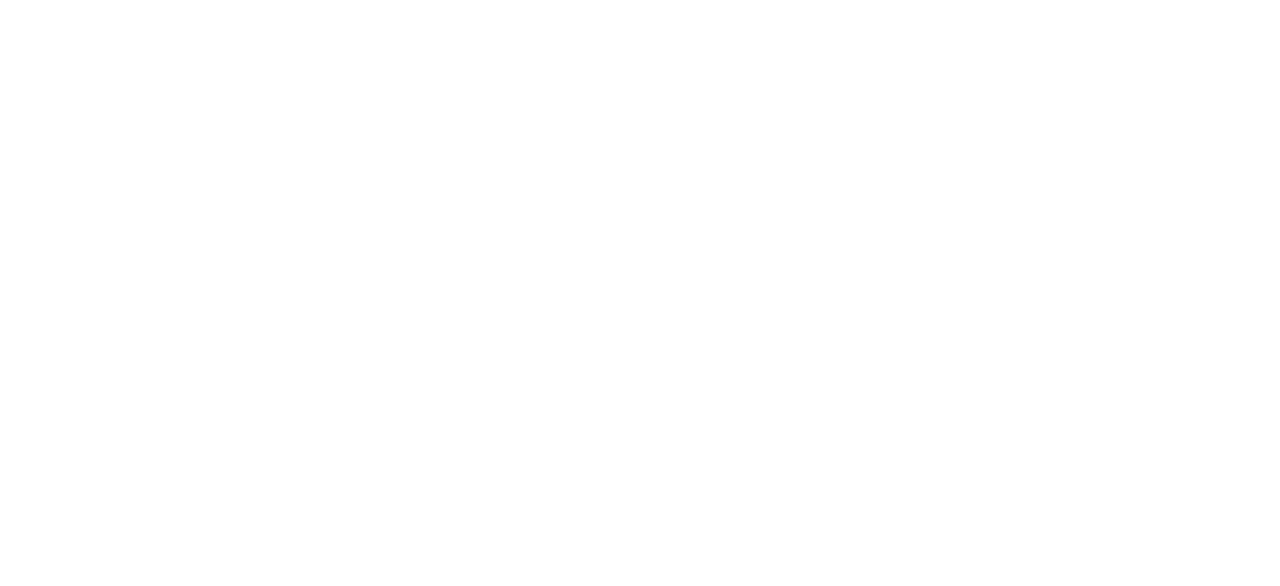
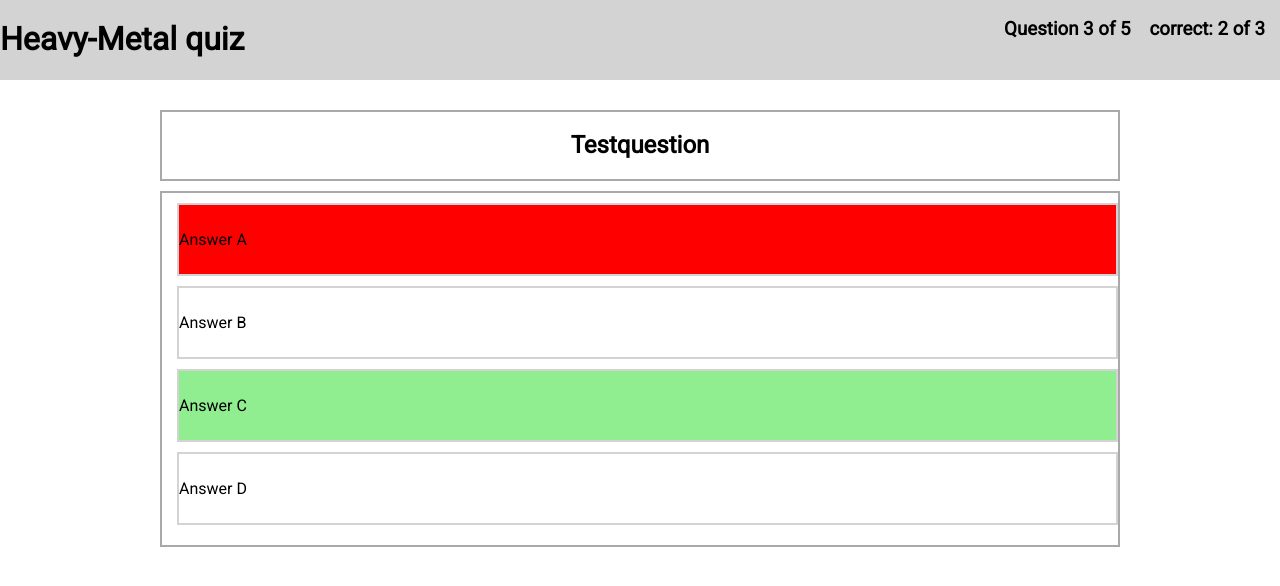
Before and after one commit to meamZ/Heavy-Metal-quiz, a plain HTML site: page index.html in a window 1280 px wide. Drawn offline with nearby package versions, Linux system fonts and the light colour scheme.

Commit message:
Did the greybox-wireframe design

```diff
--- a/index.html
+++ b/index.html
@@ -3,21 +3,36 @@
   <head>
     <meta charset="utf-8">
     <title>Heavy-Metal quiz</title>
-    <meta name="viewport" content="width=device-width, initial-scale: 1.0">
+    <meta name="viewport" content="width=device-width, initial-scale=1.0">
     <link rel="stylesheet" href="https://cdnjs.cloudflare.com/ajax/libs/normalize/4.2.0/normalize.min.css">
     <link href="https://fonts.googleapis.com/css?family=Roboto" rel="stylesheet">
     <link rel="stylesheet" href="styles/index.css">
   </head>
   <body>
     <header>
-
+      <h1>Heavy-Metal quiz</h1>
+      <div class="infos">
+        <h3 class="questioncount js-questioncount">Question 3 of 5</h3>
+        <h3 class="correctcount js-correctcount">correct: 2 of 3</h3>
+      </div>
     </header>
     <main>
       <div class="question">
-
+        <h2 class="questiontext js-quesitontext">Testquestion</h2>
       </div>
       <div class="answers">
-
+        <div class="answer js-answer_a answer-wrong">
+  	      <span class="js-answer_a-text answer-text">Answer A</span>
+        </div>
+        <div class="answer js-answer_b">
+  	      <span class="js-answer_b-text answer-text">Answer B</span>
+        </div>
+        <div class="answer js-answer_c answer-right">
+  	      <span class="js-answer_c-text answer-text">Answer C</span>
+        </div>
+        <div class="answer js-answer_d">
+  	      <span class="js-answer_d-text answer-text">Answer D</span>
+        </div>
       </div>
     </main>
     <!-- The jQuery library -->
--- a/styles/index.css
+++ b/styles/index.css
@@ -0,0 +1,51 @@
+*{
+  font-family: roboto, sans-serif;
+}
+header{
+  background-color: lightgrey;
+}
+header h1{
+  display: inline-block;
+    width: 50%;
+}
+header h3{
+  display: inline-block;
+  padding-right: 15px;
+}
+.infos{
+  float:right;
+  vertical-align: center;
+}
+main{
+  width: 960px;
+  margin-left: auto;
+  margin-right: auto;
+  padding-top: 30px;
+}
+.question{
+  border: 2px solid darkgrey;
+  text-align: center;
+}
+.answers{
+  margin-top: 10px;
+  padding-bottom: 20px;
+  border:2px solid darkgrey;
+}
+.answer{
+  margin-left: 15px;
+  margin-top: 10px;
+  border: 2px solid lightgrey;
+  padding-top: 25px;
+  padding-bottom: 25px;
+}
+.answer-text{
+  display: inline-block;
+  vertical-align: middle;
+  text-align: left;
+}
+.answer-right{
+  background-color: lightgreen;
+}
+.answer-wrong{
+  background-color: red;
+}
```
